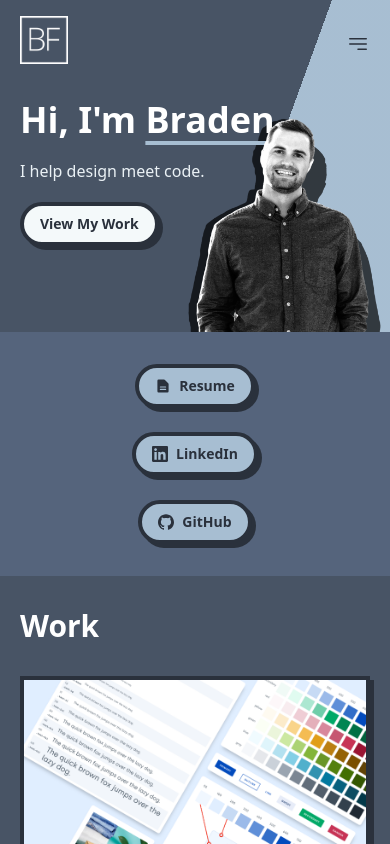
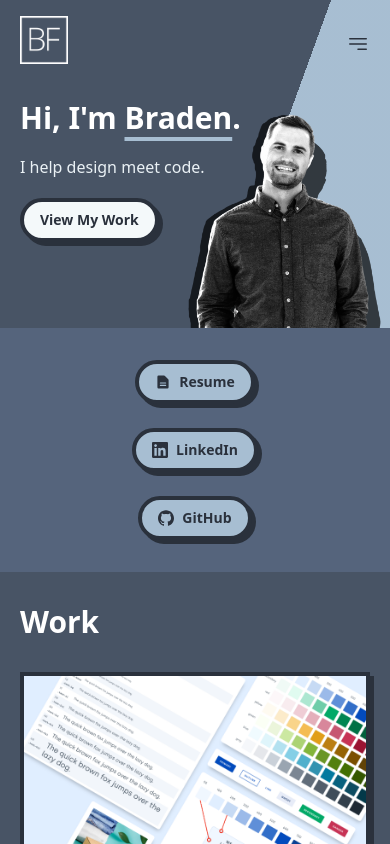
Before and after one commit to bradenfrazer/portfolio, a React (Vite) app: page / in a window 390 px wide. Shown: the top 844 px of the page. Built offline with nearby package versions, Linux system fonts and the light colour scheme.

Commit message:
mobile hero text size fix

```diff
--- a/src/components/Hero.tsx
+++ b/src/components/Hero.tsx
@@ -9,7 +9,7 @@
   return (
     <Section variant="hybrid" className="pb-0 pt-20 md:pb-0 md:pt-32">
       <div className="w-full pt-5 md:pt-0">
-        <h1 className="mb-4 sm:text-4xl md:text-5xl lg:text-6xl xl:text-7xl">
+        <h1 className="mb-4 text-3xl sm:text-4xl md:text-5xl lg:text-6xl xl:text-7xl">
           Hi, I'm{" "}
           <span className="underline decoration-primary-400 decoration-4 underline-offset-8 lg:decoration-8">
             Braden
```
